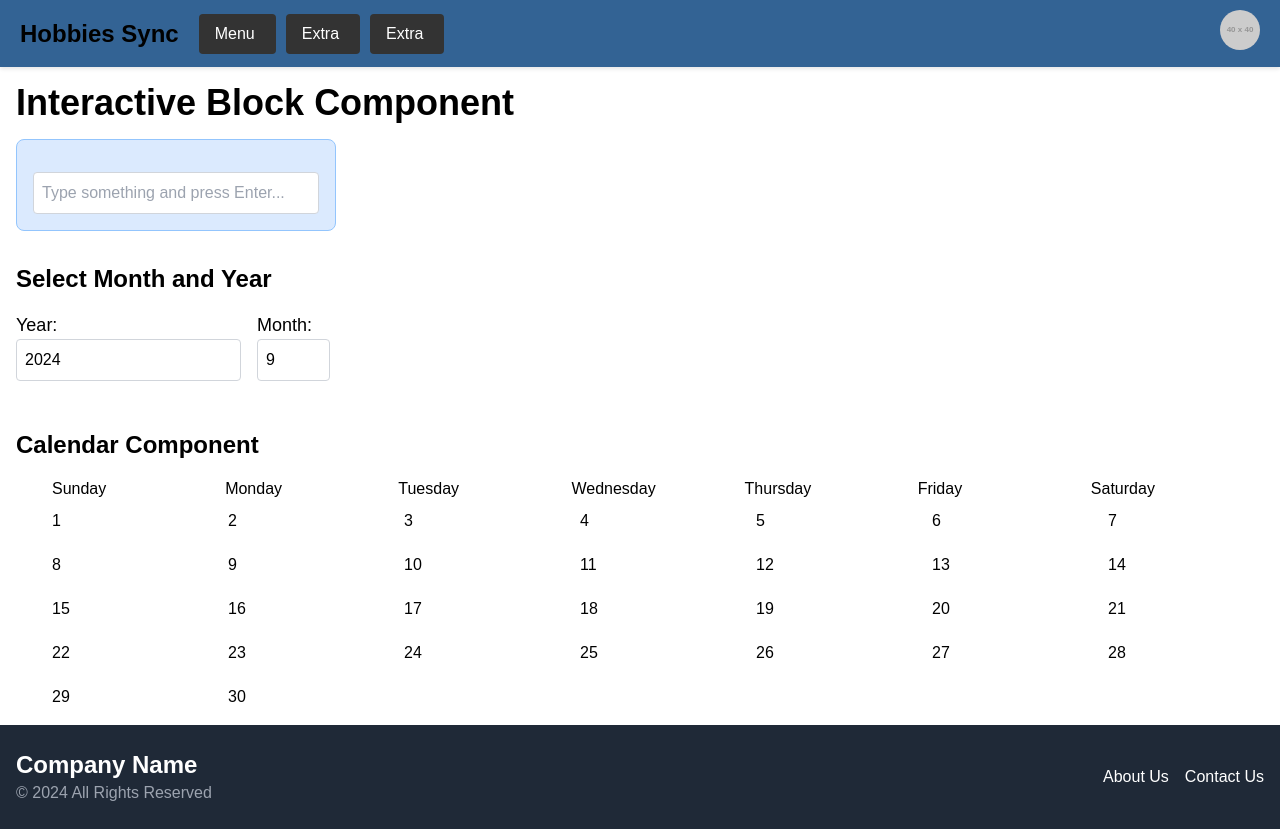
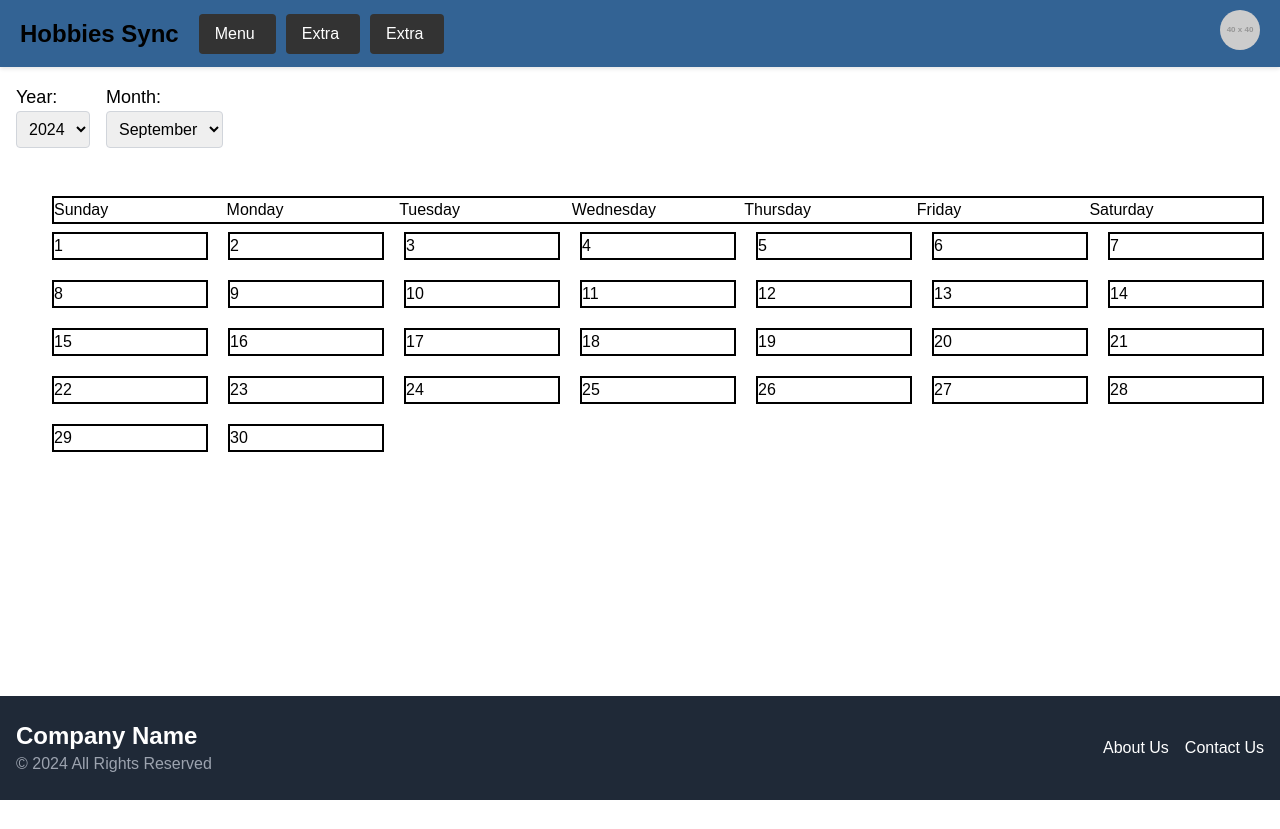
Before and after one commit to carlosalonsohernandez/sunhacks2024, a Next.js app in the folder hobbysync/: page / in a window 1280 px wide. After the commit the page ends 800 px from the top, so only its background shows below. Built offline with nearby package versions, Linux system fonts and the light colour scheme.

Commit message:
Calendar V3
Worked on Date and borders

```diff
--- a/hobbysync/src/app/components/Calendar.js
+++ b/hobbysync/src/app/components/Calendar.js
@@ -1,8 +1,13 @@
-// components/InteractiveBlock.js
+// components/Calendar.js
 "use client"; // Ensure it's a Client Component for using useState
-import { useState } from "react";
 
 const Calendar = ({ year, month }) => {
+  // List of month names to convert the month index to the correct name
+  const monthNames = [
+    "January", "February", "March", "April", "May", "June",
+    "July", "August", "September", "October", "November", "December"
+  ];
+
   // Calculate the number of days in the given month and year
   const getDaysInMonth = (year, month) => {
     return new Date(year, month + 1, 0).getDate();
@@ -18,8 +23,9 @@ const Calendar = ({ year, month }) => {
 
   return (
     <div className="ml-9">
+
       {/* Weekday Headers */}
-      <div className="grid grid-cols-7 gap-0">
+      <div className="grid grid-cols-7 gap-0 border-black border-2 border-solid">
         <div>Sunday</div>
         <div>Monday</div>
         <div>Tuesday</div>
@@ -30,15 +36,15 @@ const Calendar = ({ year, month }) => {
       </div>
 
       {/* Days in Month */}
-      <div className="grid grid-cols-7 auto-rows-auto gap-5 mt-2">
+      <div className="grid grid-cols-7 auto-rows-auto gap-5 mt-2 ">
         {/* Empty divs to align the first day correctly */}
         {Array.from({ length: firstDayOfWeek }).map((_, index) => (
-          <div key={`empty-${index}`}></div>
+          <div key={`empty-${index}`} ></div>
         ))}
 
         {/* Render the actual days of the month */}
         {daysArray.map((day) => (
-          <div key={day}>{day}</div>
+          <div key={day} className="border-black border-2 border-solid">{day}</div>
         ))}
       </div>
     </div>
--- a/hobbysync/src/app/components/SingleCalendar.js
+++ /dev/null
@@ -1,60 +0,0 @@
-// components/InteractiveBlock.js
-"use client"; // Ensure it's a Client Component for using useState
-
-import { useState } from 'react';
-
-const InteractiveBlock = () => {
-  const [tags, setTags] = useState([]); // State to hold the list of tags
-  const [inputText, setInputText] = useState(''); // State for current input
-
-  // Handle input changes
-  const handleChange = (e) => {
-    setInputText(e.target.value);
-  };
-
-  // Handle the key press event for adding tags
-  const handleKeyPress = (e) => {
-    if (e.key === 'Enter' && inputText.trim()) {
-      setTags([...tags, inputText.trim()]); // Add the new tag to the list
-      setInputText(''); // Clear the input
-    }
-  };
-
-  // Remove a tag
-  const removeTag = (indexToRemove) => {
-    setTags(tags.filter((_, index) => index !== indexToRemove));
-  };
-
-  return (
-    <div className="w-80 p-4 bg-blue-100 border border-blue-300 rounded-lg">
-      {/* Display the list of tags */}
-      <div className="flex flex-wrap gap-2 mb-4">
-        {tags.map((tag, index) => (
-          <div
-            key={index}
-            className="bg-blue-500 text-white px-2 py-1 rounded-full flex items-center space-x-2"
-          >
-            <span>{tag}</span>
-            <button
-              className="ml-1 text-white hover:text-red-400"
-              onClick={() => removeTag(index)}
-            >
-              &times; {/* Close button to remove tag */}
-            </button>
-          </div>
-        ))}
-      </div>
-      {/* Input area for adding new tags */}
-      <input
-        type="text"
-        value={inputText}
-        onChange={handleChange}
-        onKeyPress={handleKeyPress}
-        placeholder="Type something and press Enter..."
-        className="w-full p-2 border border-gray-300 rounded focus:outline-none focus:ring-2 focus:ring-blue-500"
-      />
-    </div>
-  );
-};
-
-export default InteractiveBlock;
--- a/hobbysync/src/app/page.js
+++ b/hobbysync/src/app/page.js
@@ -1,6 +1,5 @@
 "use client";
 import Footer from './components/Footer.js';
-import InteractiveBlock from './components/SingleCalendar.js';
 import Calendar from './components/Calendar.js';
 import { useState } from 'react';
 
@@ -9,19 +8,22 @@ export default function Home() {
   const [year, setYear] = useState(new Date().getFullYear());
   const [month, setMonth] = useState(new Date().getMonth()); // 0-based index (0 = January, ..., 11 = December)
 
+  // List of years (from 2000 to 2030)
+  const years = Array.from({ length: 31 }, (_, i) => i + 2000);
+
+  // List of month names
+  const monthNames = [
+    "January", "February", "March", "April", "May", "June",
+    "July", "August", "September", "October", "November", "December"
+  ];
+
   // Handlers for updating the state
   const handleYearChange = (e) => {
-    let value = parseInt(e.target.value);
-    if (value > 2025) value = 2024; // Ensure year is not greater than 2025
-    if (value < 2000) value = 2000; // Ensure month is not less than 2000
     setYear(parseInt(e.target.value));
   };
 
   const handleMonthChange = (e) => {
-    let value = parseInt(e.target.value);
-    if (value > 12) value = 12; // Ensure month is not greater than 12
-    if (value < 1) value = 1; // Ensure month is not less than 1
-    setMonth(value - 1); // Convert 1-based month to 0-based index
+    setMonth(parseInt(e.target.value));
   };
 
   return (
@@ -84,47 +86,52 @@ export default function Home() {
       </header>
 
       <main className="flex-grow">
-        <div className="container mx-auto p-4">
-          <h1 className="text-4xl font-bold mb-4">Interactive Block Component</h1>
-          <InteractiveBlock />
-        </div>
 
         {/* User Inputs for Month and Year */}
         <div className="container mx-auto p-4">
-          <h2 className="text-2xl font-bold mb-4">Select Month and Year</h2>
           <div className="flex gap-4 mb-4">
+            {/* Year Dropdown */}
             <div>
               <label htmlFor="year" className="block text-lg font-medium">
                 Year:
               </label>
-              <input
+              <select
                 id="year"
-                type="number"
                 value={year}
                 onChange={handleYearChange}
                 className="border border-gray-300 p-2 rounded"
-              />
+              >
+                {years.map((yr) => (
+                  <option key={yr} value={yr}>
+                    {yr}
+                  </option>
+                ))}
+              </select>
             </div>
+
+            {/* Month Dropdown */}
             <div>
               <label htmlFor="month" className="block text-lg font-medium">
                 Month:
               </label>
-              <input
+              <select
                 id="month"
-                type="number"
-                min="1"
-                max="12"
-                value={month + 1}
+                value={month}
                 onChange={handleMonthChange}
                 className="border border-gray-300 p-2 rounded"
-              />
+              >
+                {monthNames.map((monthName, index) => (
+                  <option key={index} value={index}>
+                    {monthName}
+                  </option>
+                ))}
+              </select>
             </div>
           </div>
         </div>
 
         {/* Calendar for a specific month */}
         <div className="container mx-auto p-4">
-          <h2 className="text-2xl font-bold mb-4">Calendar Component</h2>
           <Calendar year={year} month={month} />
         </div>
       </main>
```
